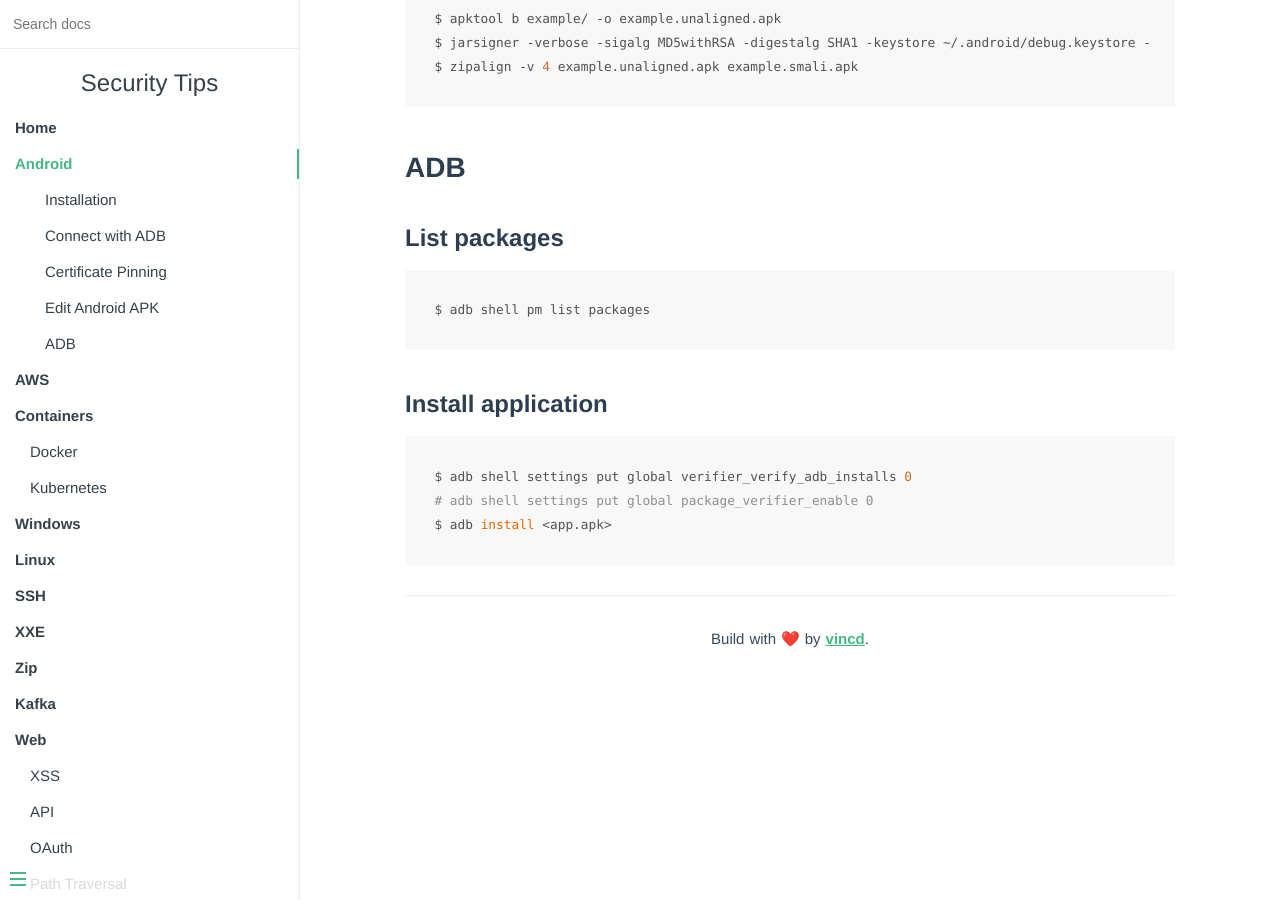
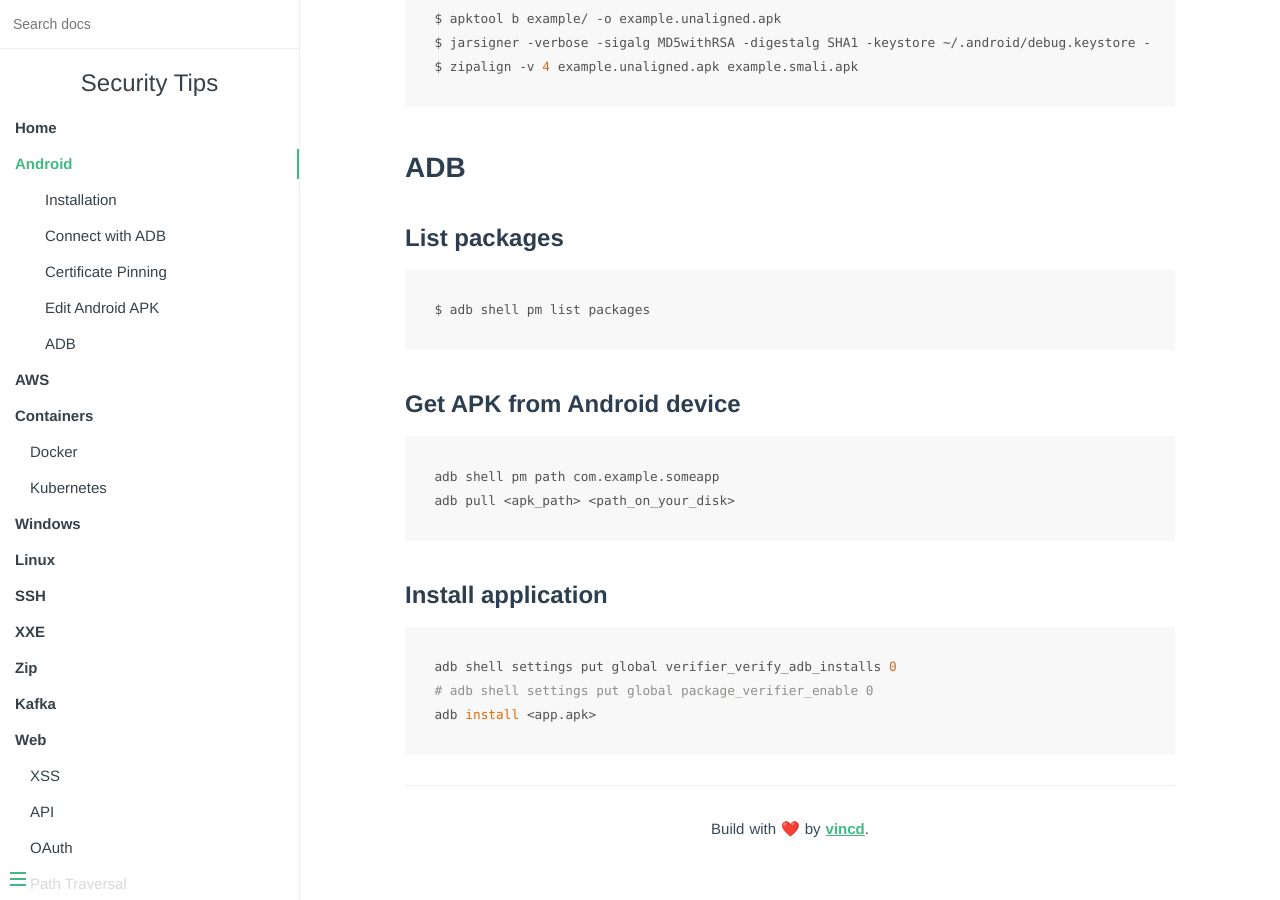
Before and after one commit to vincd/security-tips, an MkDocs documentation site: the page built from docs/android.md, in a window 1280 px wide and 900 px high, scrolled down 3238 px. Built offline with MkDocs 1.6.1, drawn with Linux system fonts in a browser that asks for light colours.

Commit message:
Get APK from android device

````diff
--- a/docs/android.md
+++ b/docs/android.md
@@ -145,9 +145,15 @@ $ zipalign -v 4 example.unaligned.apk example.smali.apk
 $ adb shell pm list packages
 ```
 
+### Get APK from Android device
+```bash
+adb shell pm path com.example.someapp
+adb pull <apk_path> <path_on_your_disk>
+```
+
 ### Install application
 ```bash
-$ adb shell settings put global verifier_verify_adb_installs 0
+adb shell settings put global verifier_verify_adb_installs 0
 # adb shell settings put global package_verifier_enable 0
-$ adb install <app.apk>
+adb install <app.apk>
 ```
````
